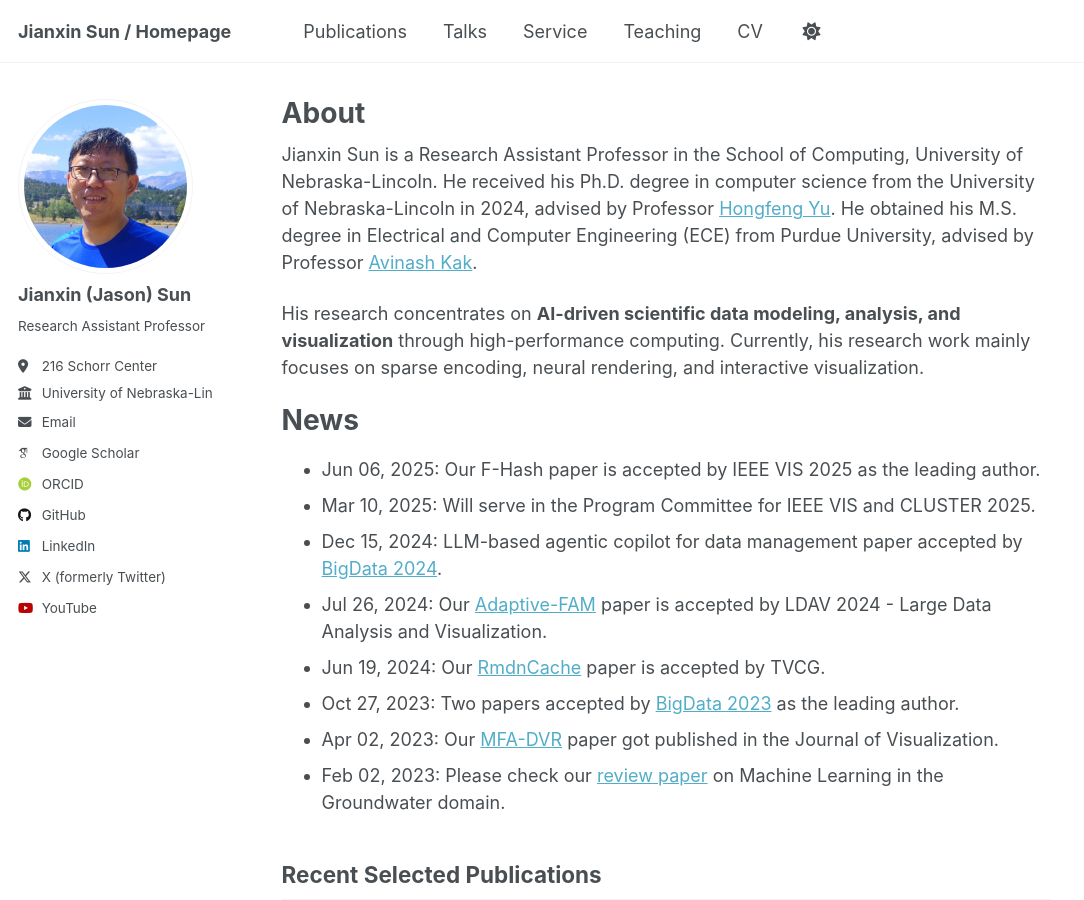
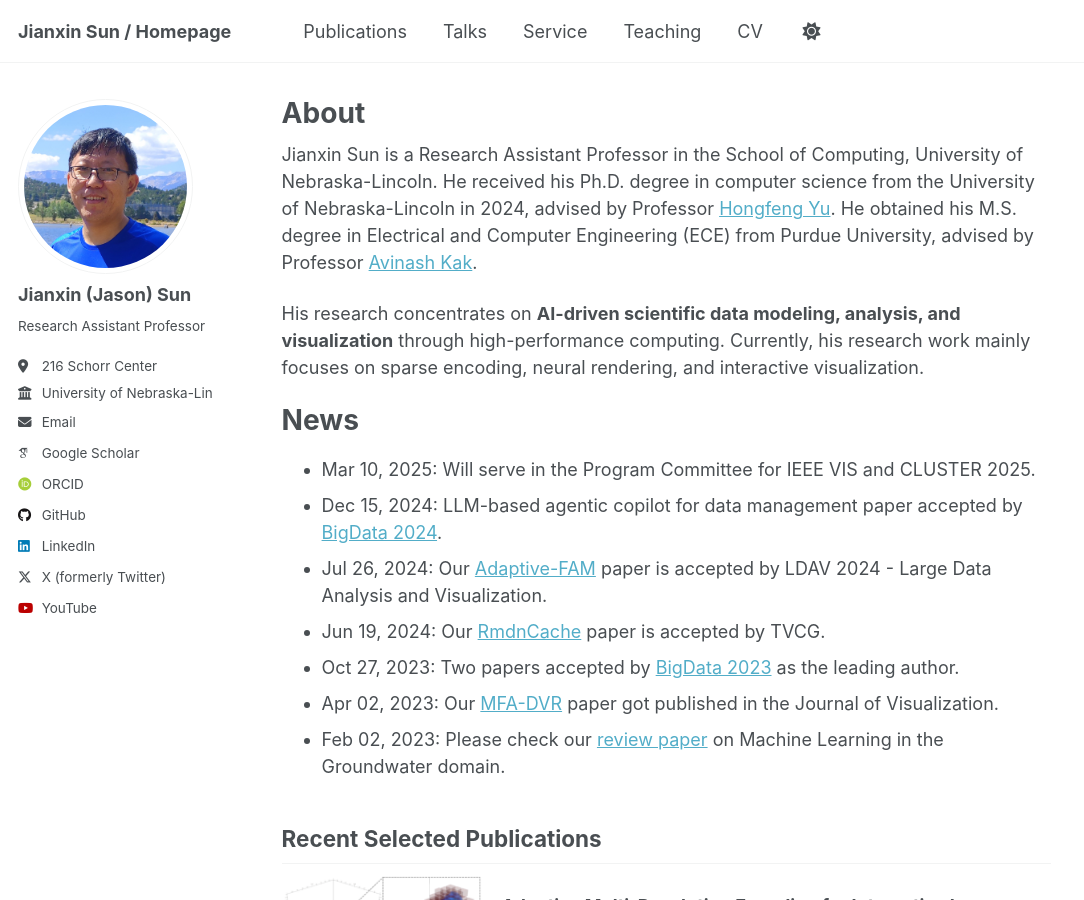
Before and after one commit to sunjianxin/sunjianxin.github.io, a Jekyll site: the page built from _pages/about.md, in a window 1280 px wide and 900 px high. Shown: the whole window, without its empty margins (0-1084 px from the left). Built offline with Jekyll 4.4.1, drawn with Linux system fonts in a browser that asks for light colours; some web fonts are replaced.

Commit message:
Update about.md

```diff
--- a/_pages/about.md
+++ b/_pages/about.md
@@ -14,7 +14,7 @@ His research concentrates on **AI-driven scientific data modeling, analysis, and
 
 News
 ======
-- Jun 06, 2025: Our F-Hash paper is accepted by IEEE VIS 2025 as the leading author.
+<!--- Jun 06, 2025: Our F-Hash paper is accepted by IEEE VIS 2025 as the leading author.-->
 - Mar 10, 2025: Will serve in the Program Committee for IEEE VIS and CLUSTER 2025.
 - Dec 15, 2024: LLM-based agentic copilot for data management paper accepted by [BigData 2024](https://ieeexplore.ieee.org/abstract/document/10826038).
 - Jul 26, 2024: Our [Adaptive-FAM](https://arxiv.org/abs/2409.00184) paper is accepted by LDAV 2024 - Large Data Analysis and Visualization.
```
